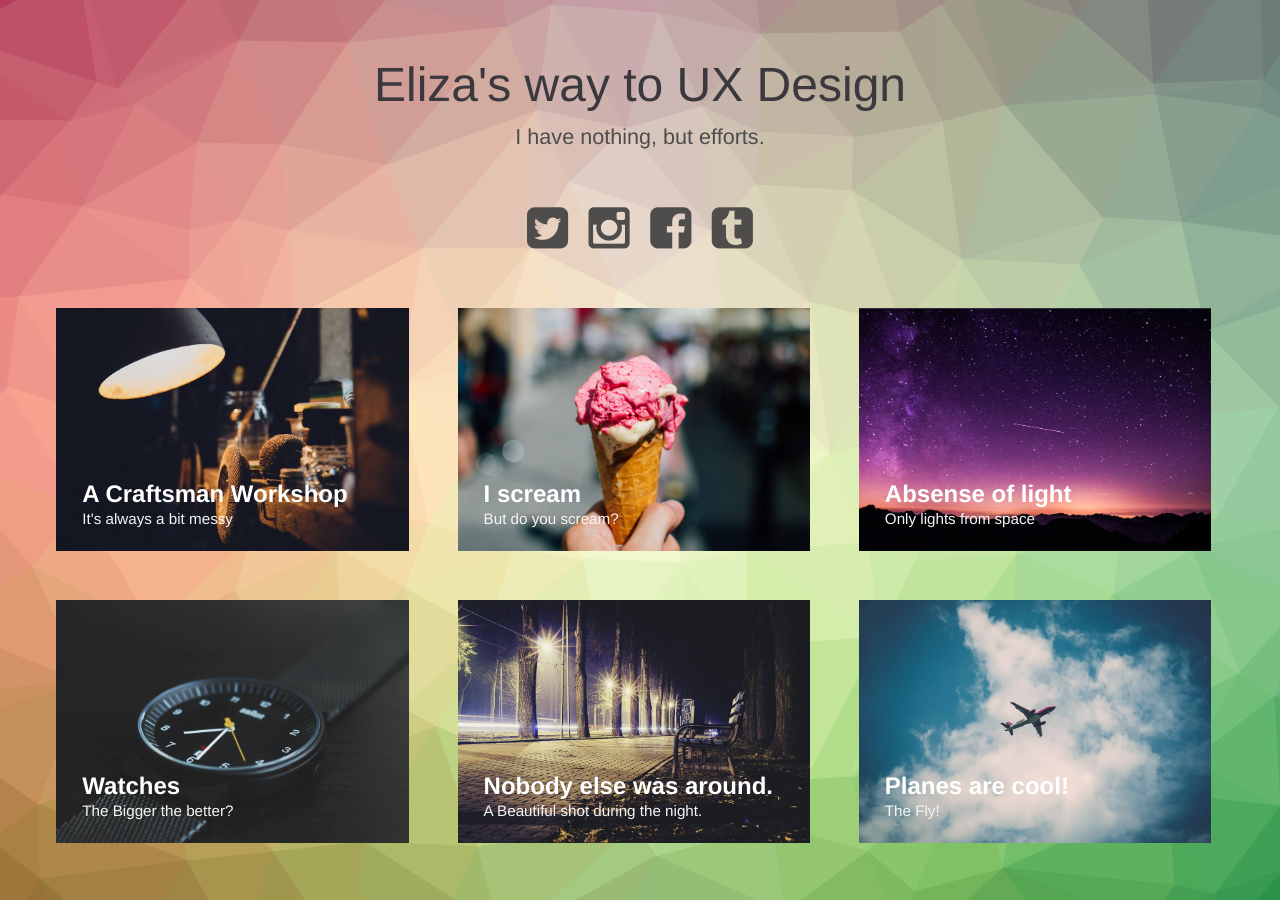
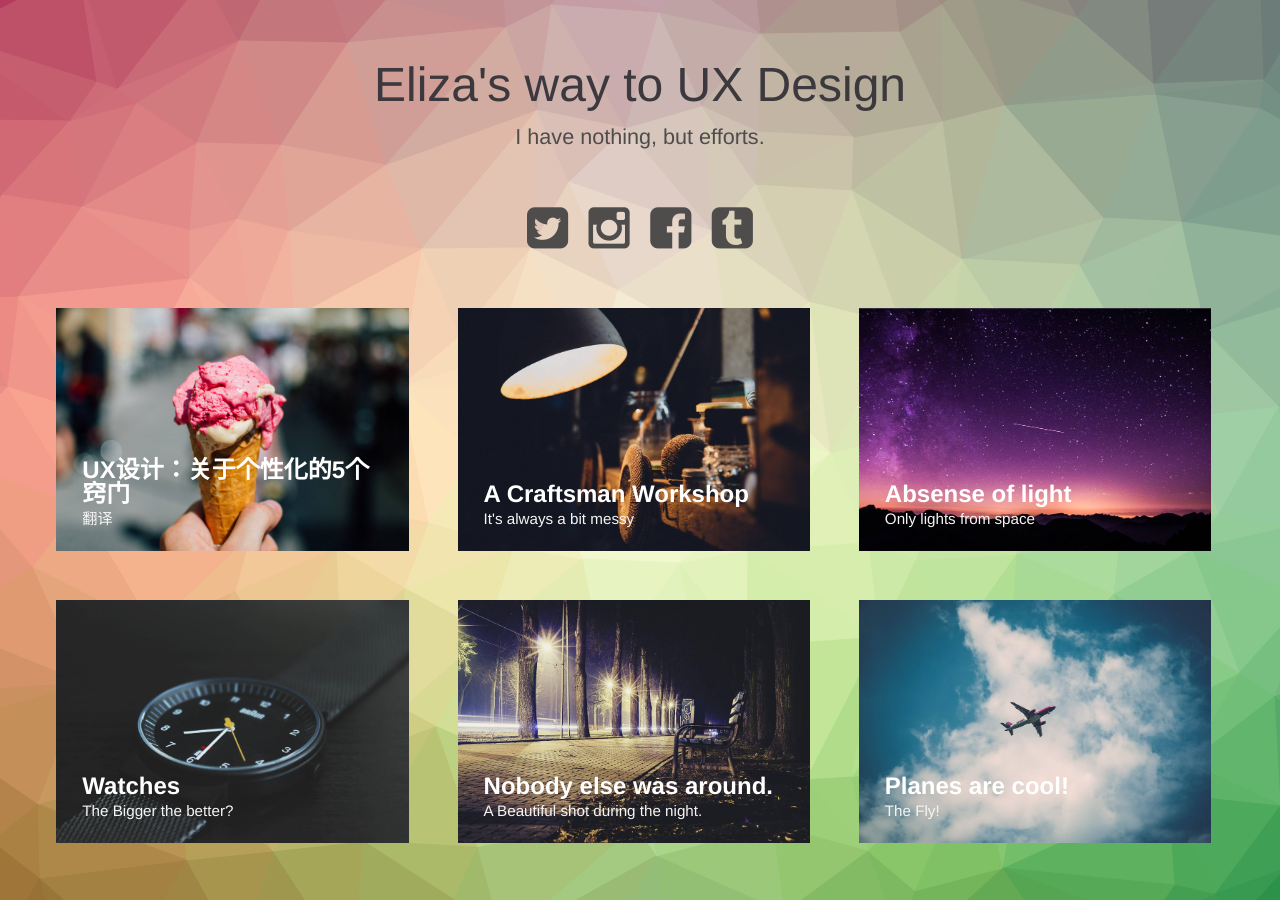
Before and after one commit to eliza9/eliza9.github.io, a Jekyll site: the page built from index.html, in a window 1280 px wide. Built offline with Jekyll 4.4.1, drawn with Linux system fonts in a browser that asks for light colours.

Commit message:
Update 2015-04-24-i-scream.markdown

```diff
--- a/_posts/2015-04-24-i-scream.markdown
+++ b/_posts/2015-04-24-i-scream.markdown
@@ -1,10 +1,10 @@
 ---
-title:  "I scream"
-subtitle: "But do you scream?"
-author: "Wferr"
-avatar: "img/authors/wferr.png"
+title:  "UX设计：关于个性化的5个窍门"
+subtitle: "翻译"
+author: "Eliza"
+avatar: "img/authors/Eliza.jpg"
 image: "img/e.jpg"
-date:   2015-04-24 12:12:12
+date:   2016-05-30 12:12:12
 ---
 
 ### Dolor sit amet?
```
